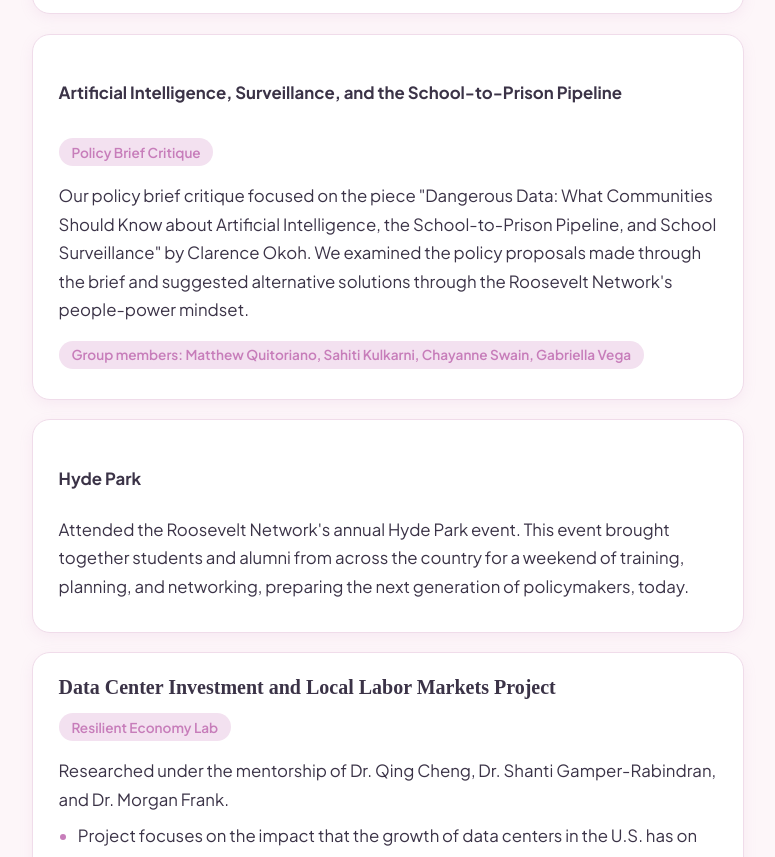
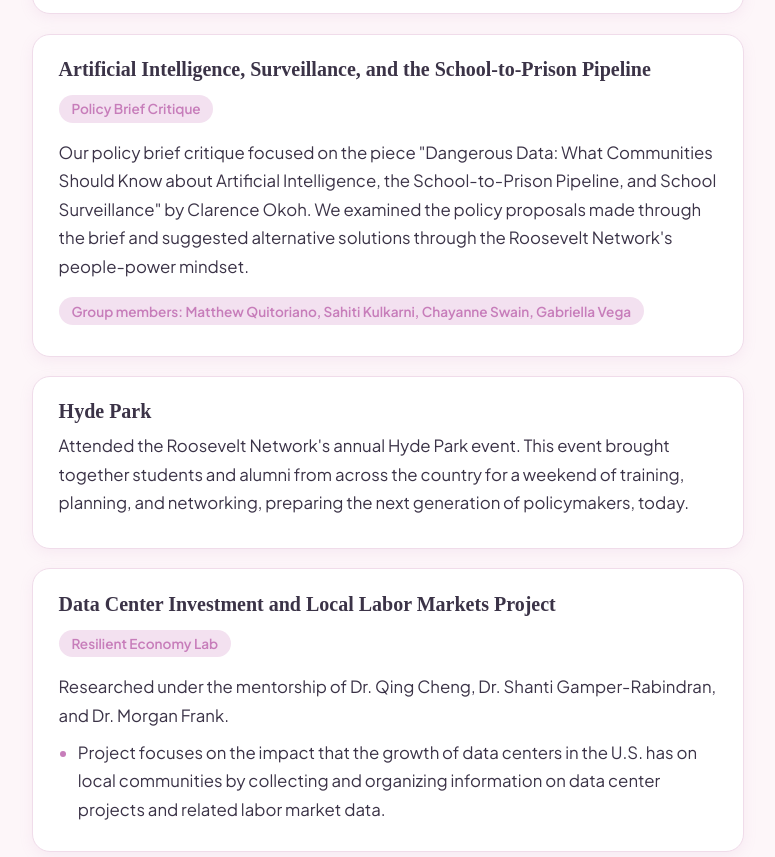
Before and after one commit to sahitikul/sahitikul.github.io, a plain HTML site: page index.html in a window 1280 px wide. Shown: the part 1186-2043 px from the top of the page, without its empty margins (252-1027 px from the left). Drawn offline with Linux system fonts and the light colour scheme.

Commit message:
Update index.html

```diff
--- a/index.html
+++ b/index.html
@@ -44,14 +44,14 @@
       </article>
 
       <article class="card">
-        <h4>Artificial Intelligence, Surveillance, and the School-to-Prison Pipeline</h4>
+        <h3>Artificial Intelligence, Surveillance, and the School-to-Prison Pipeline</h3>
         <p class="meta">Policy Brief Critique</p>
         <p>Our policy brief critique focused on the piece "Dangerous Data: What Communities Should Know about Artificial Intelligence, the School-to-Prison Pipeline, and School Surveillance" by Clarence Okoh. We examined the policy proposals made through the brief and suggested alternative solutions through the Roosevelt Network's people-power mindset.</p>
         <p class="meta">Group members: Matthew Quitoriano, Sahiti Kulkarni, Chayanne Swain, Gabriella Vega</p>
       </article>
 
       <article class="card">
-        <h4>Hyde Park</h4>
+        <h3>Hyde Park</h3>
         <p>Attended the Roosevelt Network's annual Hyde Park event. This event brought together students and alumni from across the country for a weekend of training, planning, and networking, preparing the next generation of policymakers, today.</p>
       </article>
 
```
